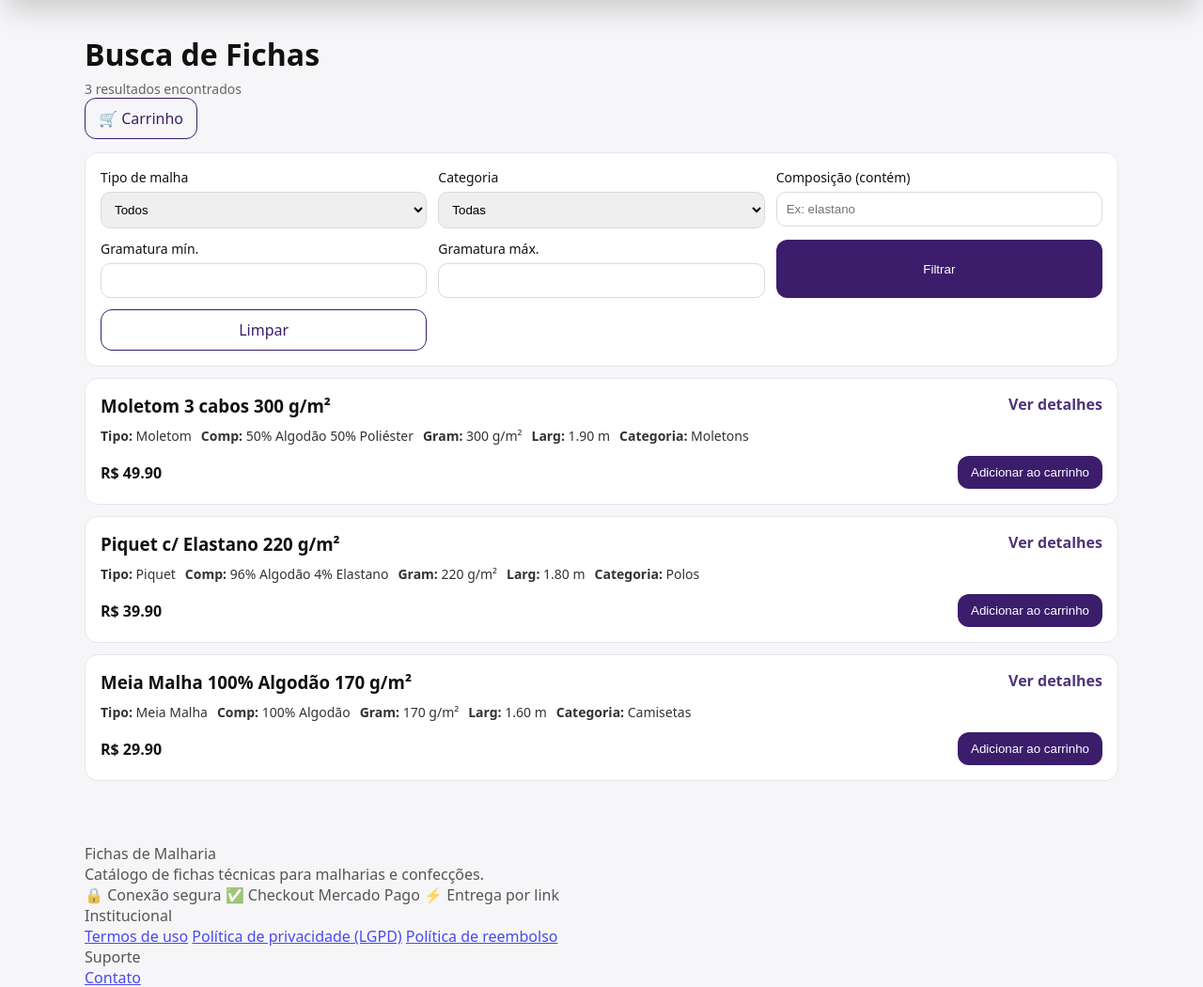
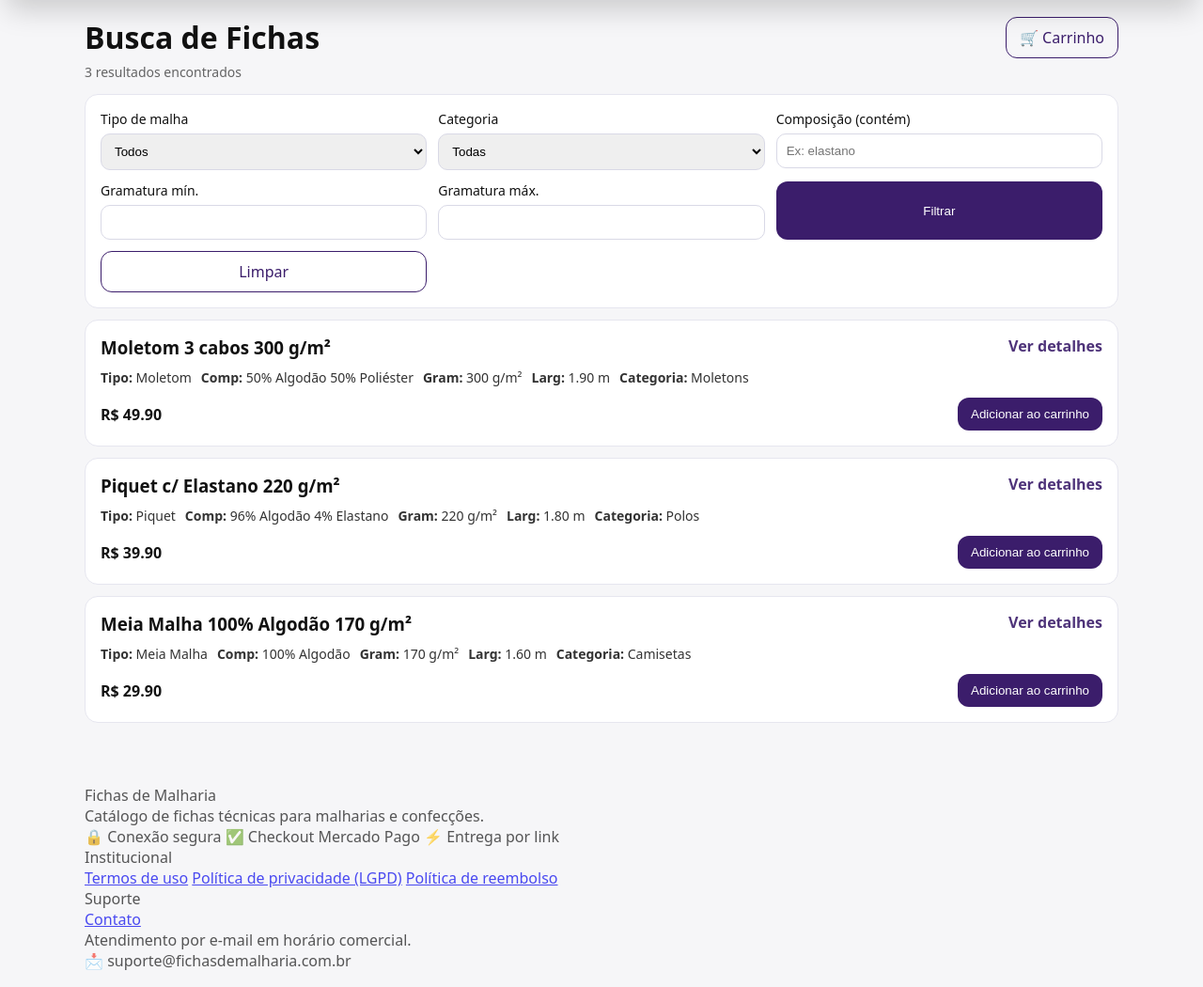
Before and after one commit to AdminAcheTece/FichasMalharia, a Flask app: page /busca in a window 1280 px wide. Shown: the part 82-1132 px from the top of the page at 94% size. Run offline with Flask 3, Linux system fonts and the light colour scheme; data comes from the database, SQL or seed files in the repository; some libraries are stand-ins or nearby versions.

Commit message:
Update style.css

```diff
--- a/static/style.css
+++ b/static/style.css
@@ -273,3 +273,35 @@ input,select{padding:10px;border:1px solid #d9d9e6;border-radius:10px}
   .purchase-kpis{ grid-template-columns:1fr; }
   .purchase-item{ flex-direction:column; align-items:flex-start; }
 }
+
+.page-head{
+  display:flex;
+  align-items:flex-start;
+  justify-content:space-between;
+  gap:12px;
+}
+.page-title{ margin:0; }
+.page-subtitle{ margin-top:6px; }
+
+.head-cart{
+  display:inline-flex;
+  align-items:center;
+  gap:10px;
+  white-space:nowrap;
+}
+
+.row-between{
+  display:flex;
+  align-items:flex-start;
+  justify-content:space-between;
+  gap:12px;
+}
+
+.link{
+  color:#3b1d6b;
+  text-decoration:none;
+  font-weight:800;
+  opacity:.9;
+  white-space:nowrap;
+}
+.link:hover{ text-decoration:underline; opacity:1; }
```
